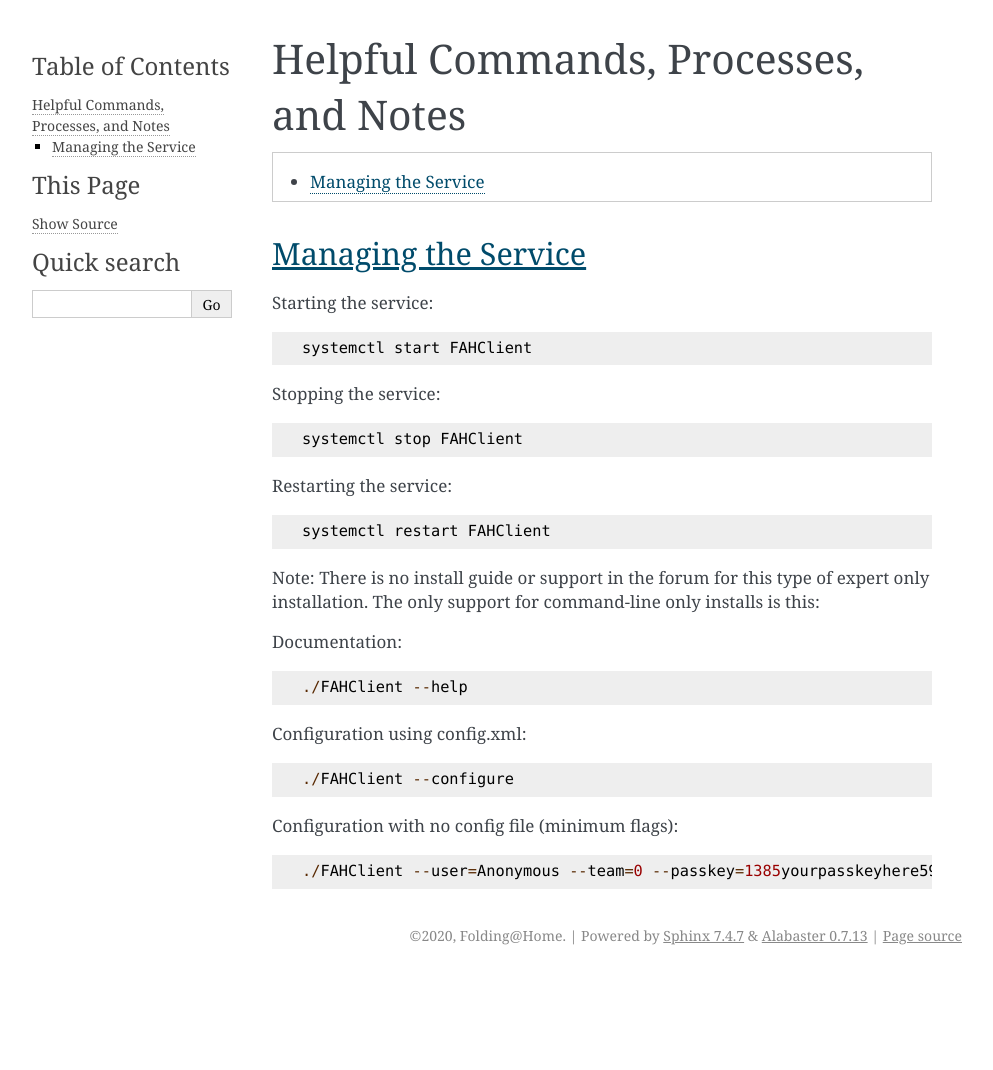
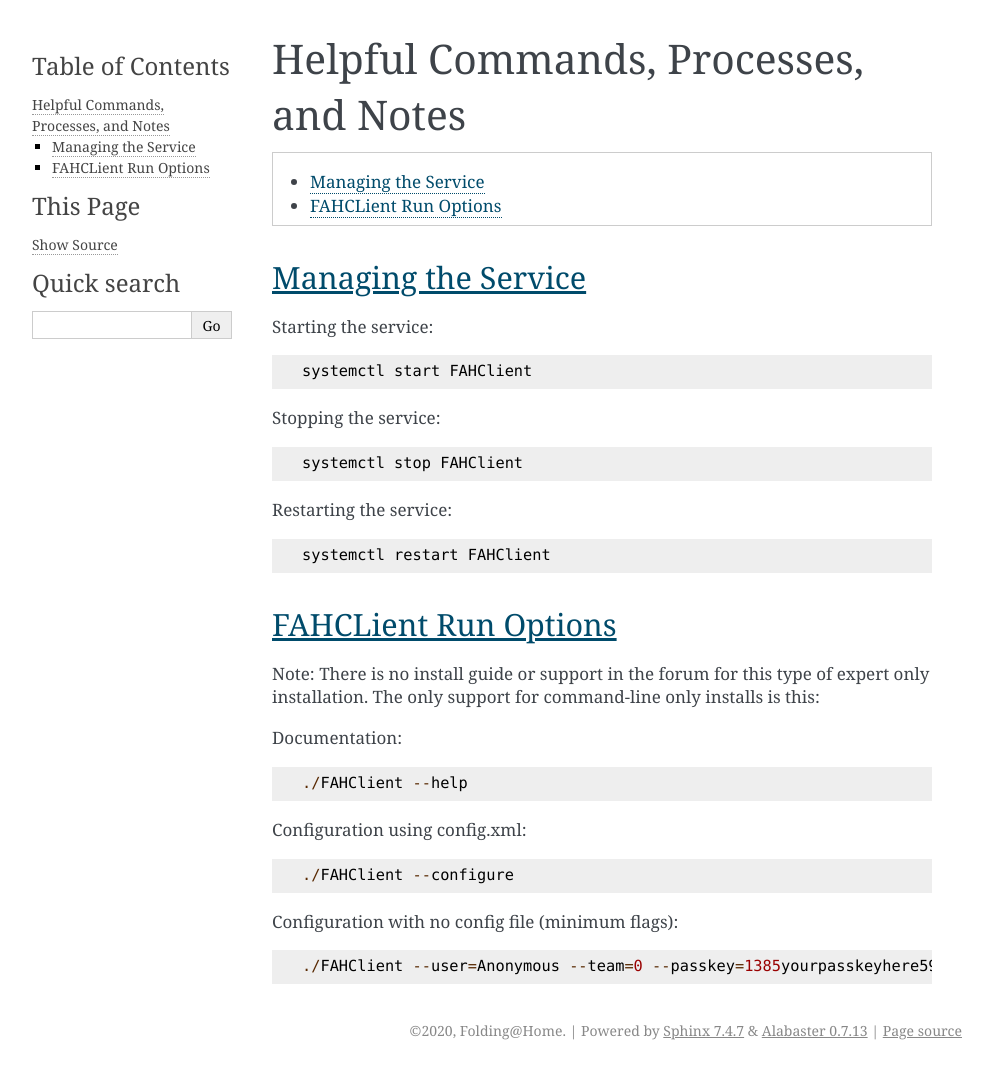
Before and after one commit to FoldingCommunity/fah-client-documentation, a Sphinx documentation site: the page built from docs/source/linux/helpful_commands_processes_notes_linux.rst, in a window 1280 px wide. Shown: the whole page, without its empty margins (148-1141 px from the left). Built offline with Sphinx 7.4.7, drawn with Linux system fonts in a browser that asks for light colours; before the commit the page ends 975 px from its top, so only the background shows below that.

Commit message:
Updated command_line_installation_linux.rst

```diff
--- a/docs/source/linux/helpful_commands_processes_notes_linux.rst
+++ b/docs/source/linux/helpful_commands_processes_notes_linux.rst
@@ -24,7 +24,8 @@
 
 
 
-
+FAHCLient Run Options
+---------------------
 
 Note: There is no install guide or support in the forum for this type of expert only installation. The only support for command-line only installs is this:
 
```
